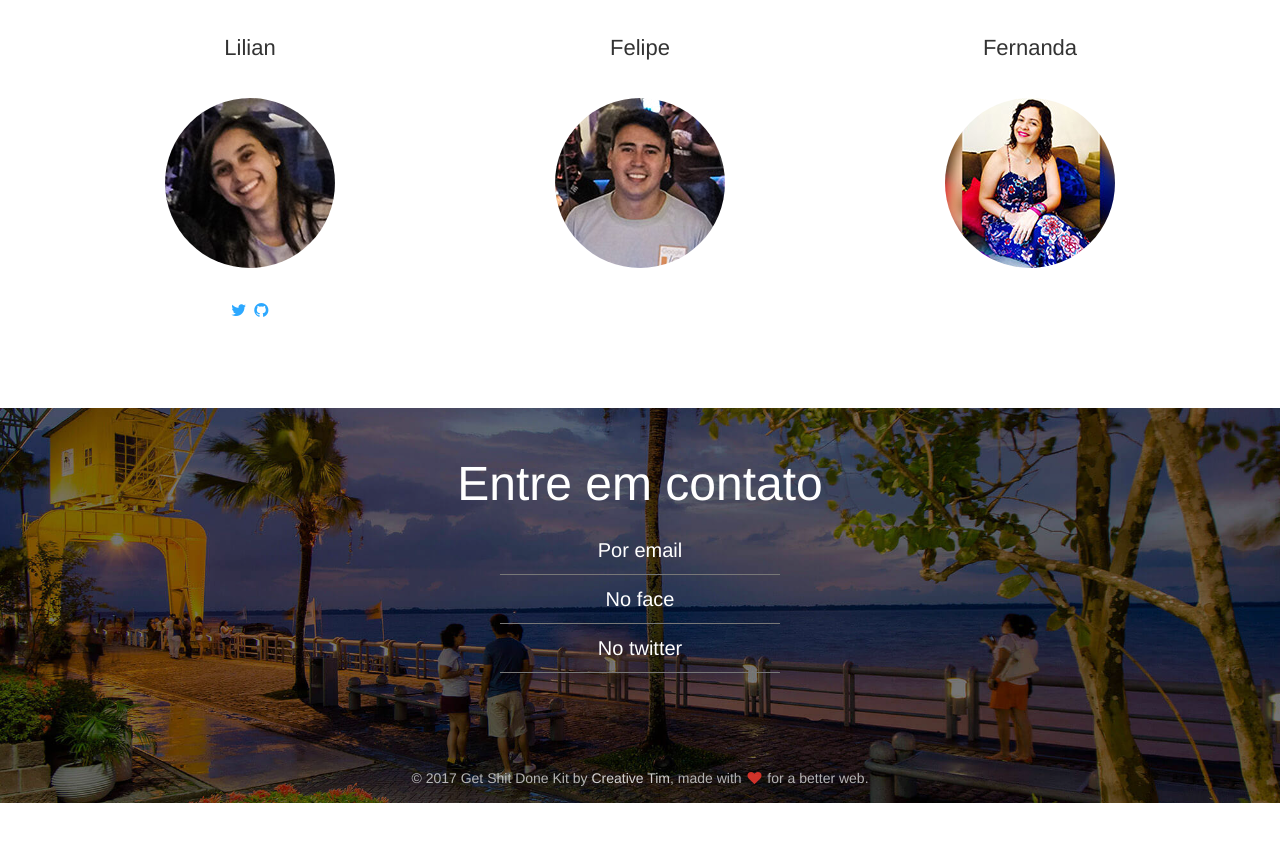
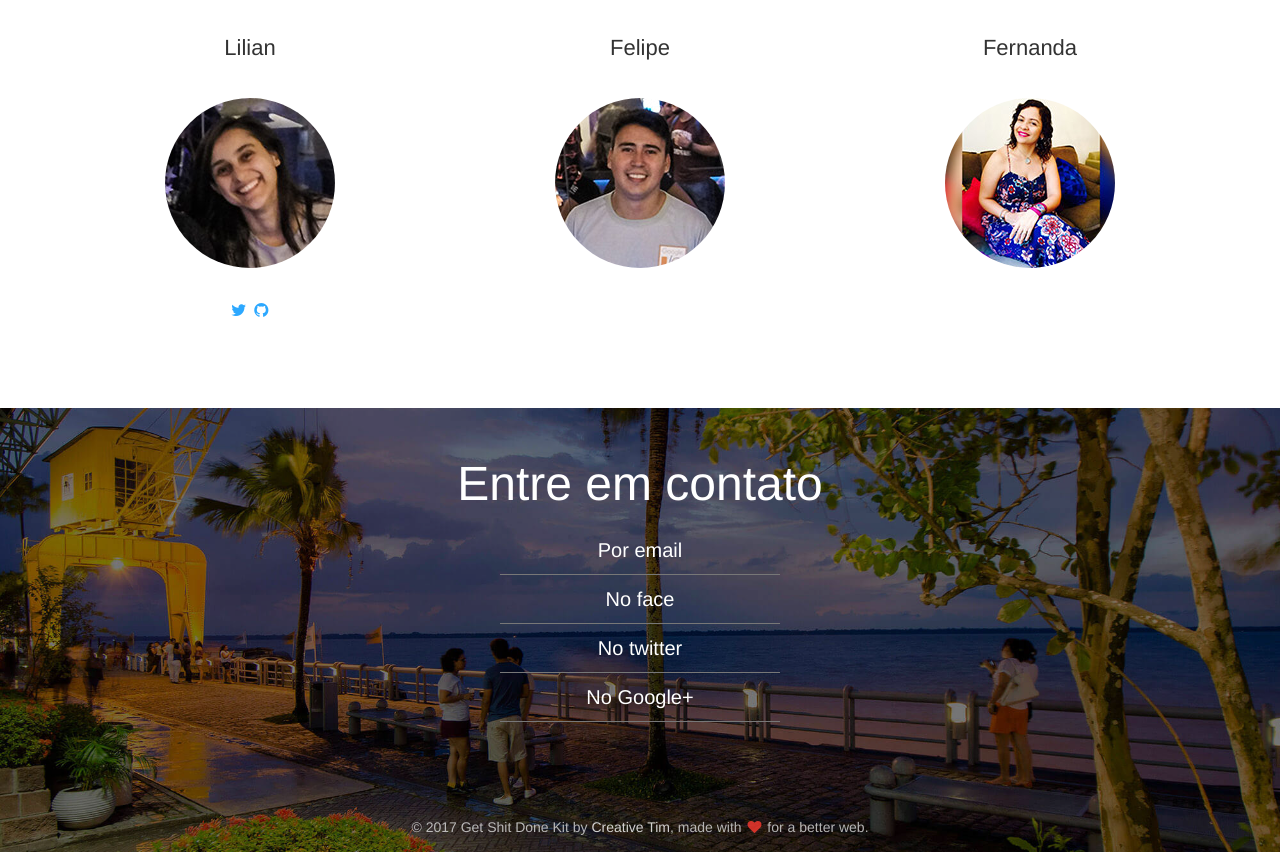
Before and after one commit to gdgbelem/home, a plain HTML site: page index.html in a window 1280 px wide. Shown: the part 2168-3020 px from the top of the page. Before the commit the page ends 2971 px from the top, so only its background shows below. Drawn offline with Linux system fonts and the light colour scheme; a web font is replaced by a local one.

Commit message:
Contato google+
Adicionado caminho para comunidade no Google+

```diff
--- a/index.html
+++ b/index.html
@@ -203,6 +203,7 @@
 		                        <li><a href="mailto:gdgbelem@gmail.com">Por email</a></li>
 		                        <li><a href="https://www.facebook.com/GDGBelem">No face</a></li>
 		                        <li><a href="https://twitter.com/GDGBelem">No twitter</a></li>
+														<li><a href="https://plus.google.com/+GDGBel%C3%A9m">No Google+</a></li>
 		                    </ul>
 		                    </small>
 		                </h1>
```
